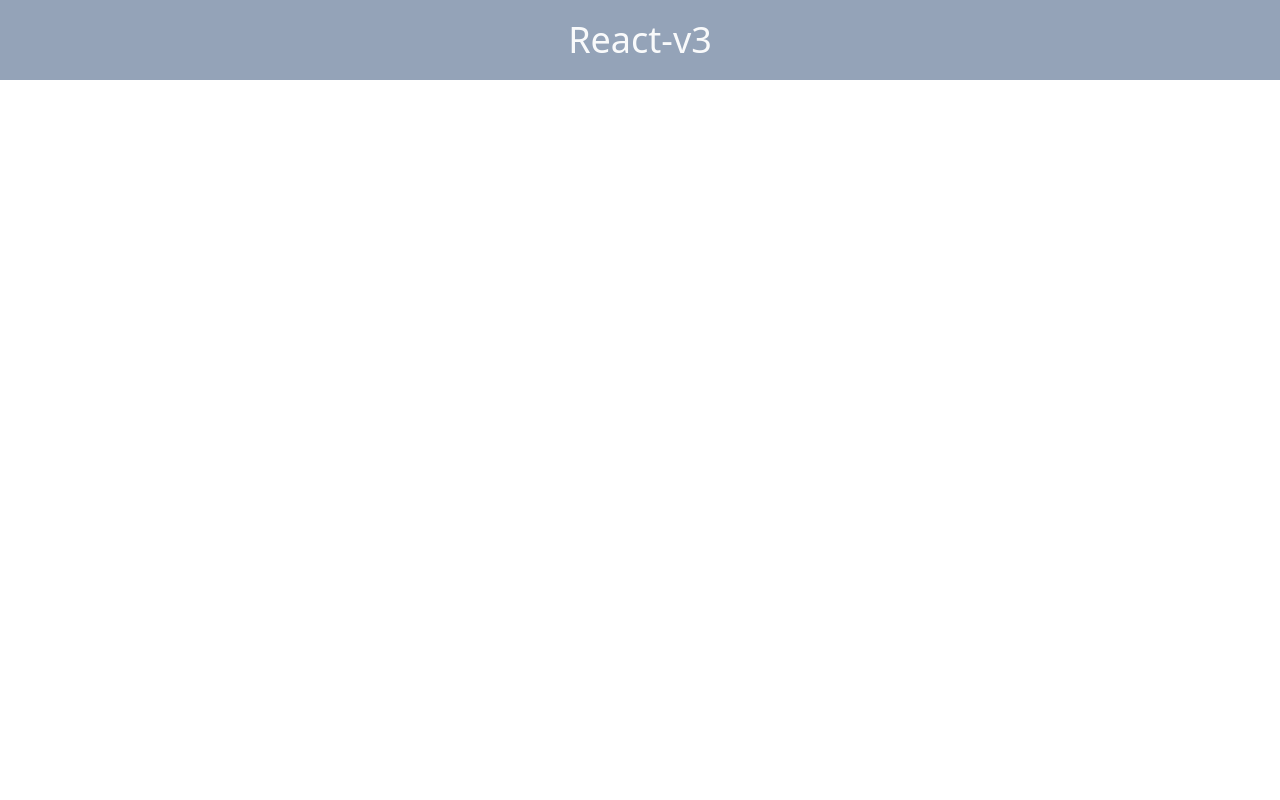
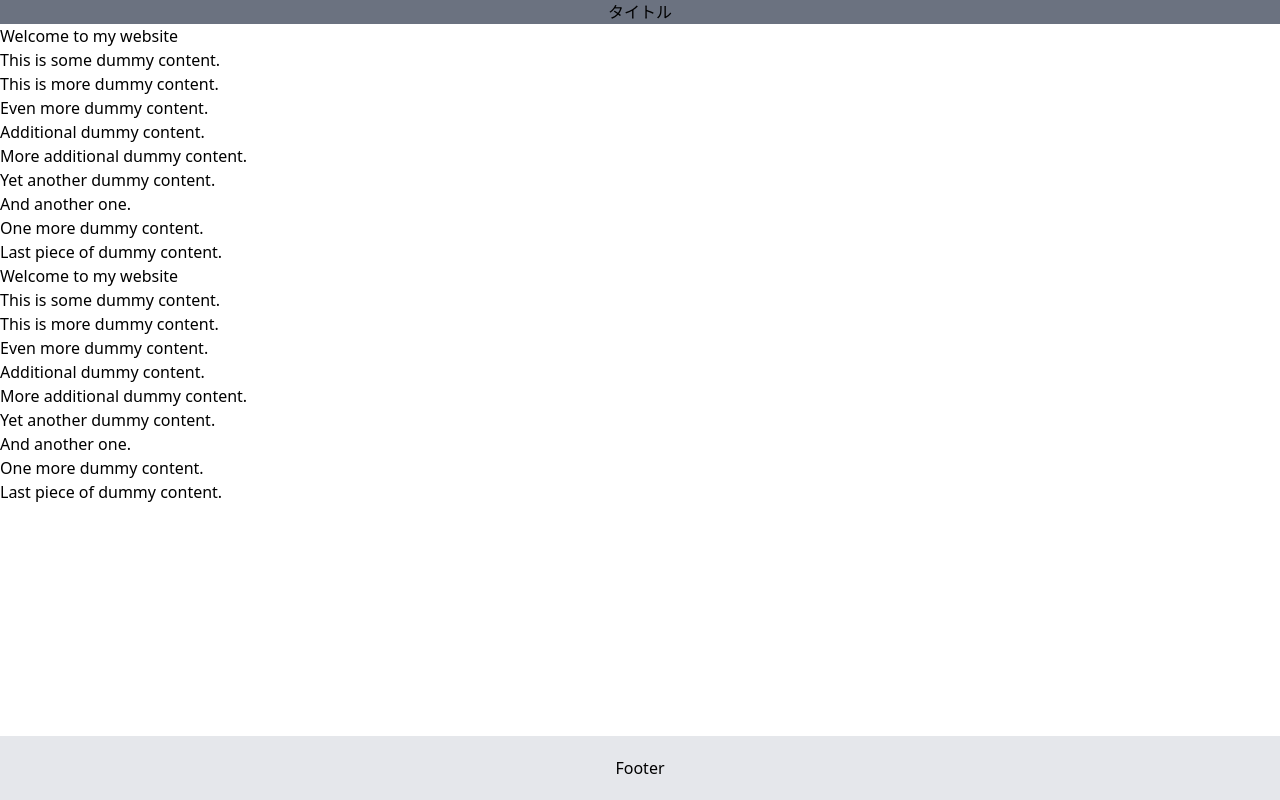
Before and after one commit to pj100-team/react-v3, a React (Create React App) app: page / in a window 1280 px wide. Built offline with nearby package versions, Linux system fonts and the light colour scheme.

Commit message:
👍 ページの作成

```diff
--- a/src/App.tsx
+++ b/src/App.tsx
@@ -1,11 +1,16 @@
-import "./App.css";
+import './App.css';
+import Content from './Content';
+import Footer from './Footer';
+import Header from './Header';
 
 function App() {
-	return (
-		<header className="bg-[#94A3B8] text-center p-[20px] text-4xl text-[#F9FAFB]">
-			React-v3
-		</header>
-	);
+  return (
+    <div className="flex flex-col h-screen">
+      <Header title="タイトル" />
+      <Content />
+      <Footer />
+    </div>
+  );
 }
 
 export default App;
--- /dev/null
+++ b/src/Content.tsx
@@ -0,0 +1,31 @@
+import React from 'react';
+
+const Content: React.FC = () => {
+  return (
+    <div className="mb-auto">
+      {/* Your main content goes here */}
+      <h1 className="w-full">Welcome to my website</h1>
+      <p className="w-full">This is some dummy content.</p>
+      <p className="w-full">This is more dummy content.</p>
+      <p className="w-full">Even more dummy content.</p>
+      <p className="w-full">Additional dummy content.</p>
+      <p className="w-full">More additional dummy content.</p>
+      <p className="w-full">Yet another dummy content.</p>
+      <p className="w-full">And another one.</p>
+      <p className="w-full">One more dummy content.</p>
+      <p className="w-full">Last piece of dummy content.</p>
+      <h1 className="w-full">Welcome to my website</h1>
+      <p className="w-full">This is some dummy content.</p>
+      <p className="w-full">This is more dummy content.</p>
+      <p className="w-full">Even more dummy content.</p>
+      <p className="w-full">Additional dummy content.</p>
+      <p className="w-full">More additional dummy content.</p>
+      <p className="w-full">Yet another dummy content.</p>
+      <p className="w-full">And another one.</p>
+      <p className="w-full">One more dummy content.</p>
+      <p className="w-full">Last piece of dummy content.</p>
+    </div>
+  );
+};
+
+export default Content;
--- /dev/null
+++ b/src/Footer.tsx
@@ -0,0 +1,11 @@
+import React from 'react';
+
+const Footer: React.FC = () => {
+  return (
+    <footer className="bottom-0 w-full">
+      <div className="h-16 bg-gray-200 flex items-center justify-center">Footer</div>
+    </footer>
+  );
+};
+
+export default Footer;
--- /dev/null
+++ b/src/Header.tsx
@@ -0,0 +1,15 @@
+import React from 'react';
+
+type HeaderProps = {
+  title: string;
+};
+
+const Header: React.FC<HeaderProps> = ({ title }) => {
+  return (
+    <div className="bg-gray-500 flex justify-center">
+      <h1>{title}</h1>
+    </div>
+  );
+};
+
+export default Header;
```
